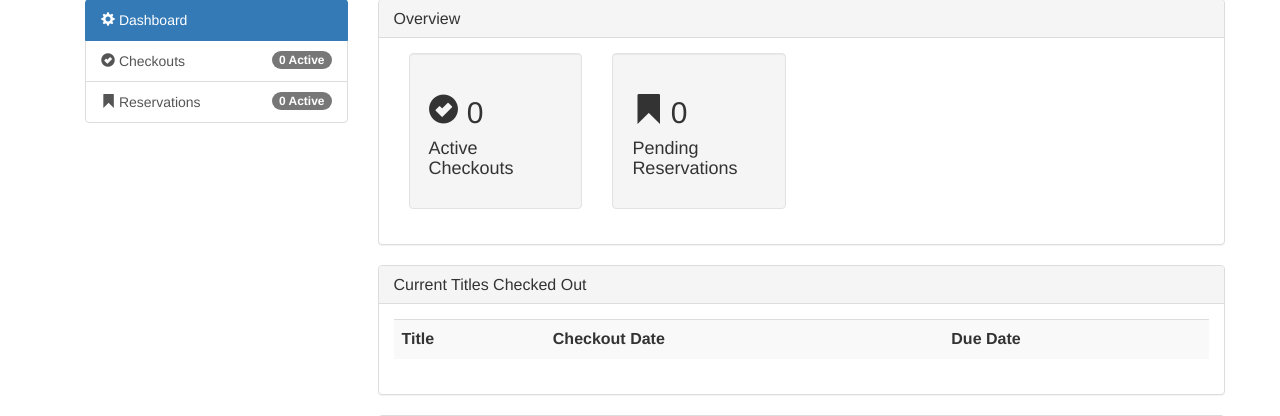
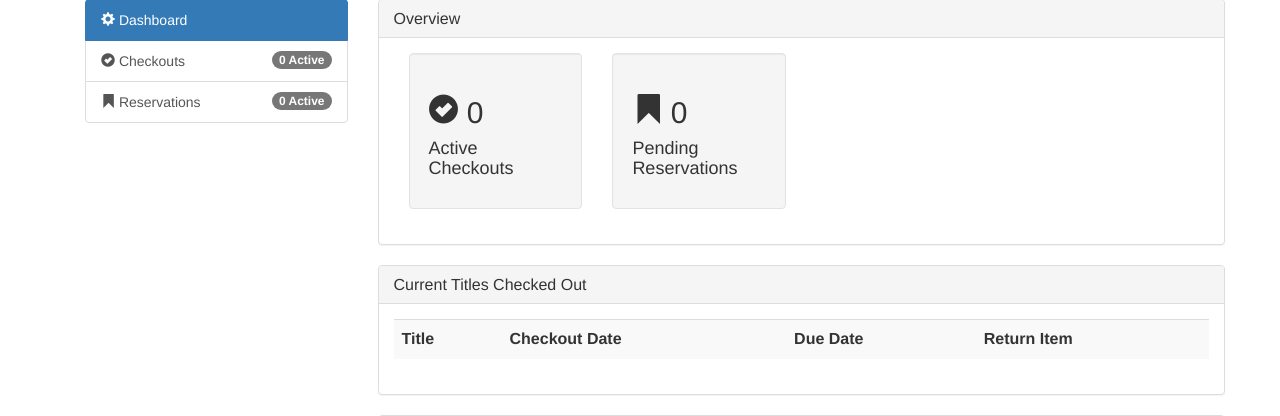
Before and after one commit to mmabbas/Team15_Database, a CodeIgniter app: page /team15dbms/users/newDash in a window 1280 px wide. Shown: the part 202-618 px from the top of the page. Run offline with CodeIgniter, Linux system fonts and the light colour scheme; data that the repository does not hold is empty; some libraries are stand-ins or nearby versions.

Commit message:
Bug Fixes
+Fixed a bug that prevented the cancel button from showing up in the reservationHistory
+Added return button to dashboard

```diff
--- a/application/controllers/Users.php
+++ b/application/controllers/Users.php
@@ -211,6 +211,7 @@ class Users extends CI_Controller
         //update total available
         $item = $this->fetch_item->getItem($itemID);
         $this->inventory_model->decrementTotalAvailable($item->isbn);
+        $this->inventory_model->incrementTotalReserved($item->isbn);
         //add to reservation table
         $reservationInfo = array(
             'userID' => $this->session->userdata['user_id'],
--- a/application/views/users/newDash.php
+++ b/application/views/users/newDash.php
@@ -74,12 +74,14 @@
                                     <th>Title</th>
                                     <th>Checkout Date</th>
                                     <th>Due Date</th>
+                                    <th>Return Item</th>
 
                                     <?php foreach ($activeCheckOuts as $item) : ?>
                                 <tr>
                                     <td><?php echo $item['title']; ?></td>
                                     <td><?php echo $item['checkoutDate']; ?></td>
                                     <td><?php echo $item['dueDate']; ?></td>
+                                    <td><a href="<?php echo base_url(); ?>users/confirmReturn/<?php echo $item['itemID']; ?>" class="btn btn-success">Return</a></td>
                                 </tr>
                             <?php endforeach; ?>
 
--- a/application/views/users/reservationHistory.php
+++ b/application/views/users/reservationHistory.php
@@ -73,8 +73,8 @@
                                     <?php if($reservation['status'] == "Reserved") : ?>
                                         <td><a href="<?php echo base_url(); ?>users/confirmCancelation/<?php echo $reservation['itemID']; ?>" class="btn btn-success">Cancel</a></td>
                                     <?php endif; ?>
-                                    <?php if ($reservation['status'] == "Canceled") : ?>
-                                        <td> </td>
+                                    <?php if ($reservation['status'] != "Reserved") : ?>
+                                        <td>Not Applicable</td>
                                     <?php endif;?>
 									<!-- <td><a href="<?php echo base_url(); ?>users/confirmCancelation/<?php echo $reservation['itemID']; ?>"class="btn btn-success">Cancel</a></td>								</tr> -->
 							<?php endforeach; ?>
```
